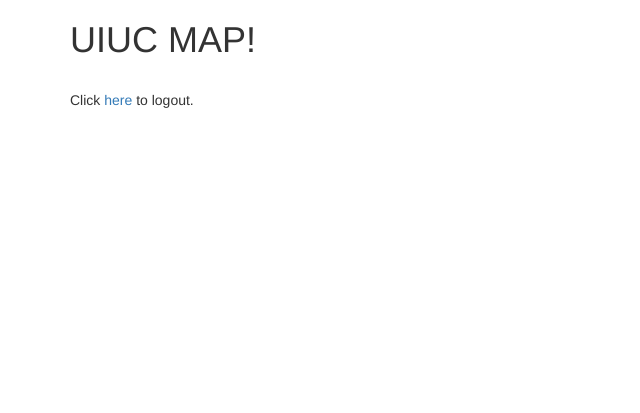
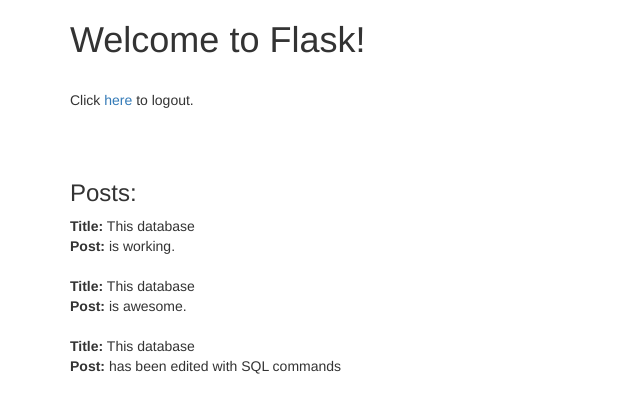
Before and after one commit to northcu2/uiuc_py_server, a Flask app: page / in a window 1280 px wide. Shown: the top 413 px of the page, without its empty margins (0-640 px from the left). Run offline with Flask 2, Linux system fonts and the light colour scheme; the visitor is signed in with stand-in values (Sample User, id 1); data comes from the database, SQL or seed files in the repository; both versions use the stored data as it was after the commit; some libraries are stand-ins or nearby versions.

Commit message:
Added Database

```diff
--- a/main.py
+++ b/main.py
@@ -1,14 +1,17 @@
 # import the Flask class from the flask module
-from flask import Flask, render_template, redirect, url_for, request, session, flash
+from flask import Flask, render_template, redirect, url_for, request, session, flash, g
 from functools import wraps
+import sqlite3
 
-# create the application object
+
 app = Flask(__name__)
 
-# config
-app.secret_key = 'my precious'
 
-# login required decorator
+
+app.secret_key = 'somthing'
+
+app.database = "sample.db"
+
 def login_required(f):
     @wraps(f)
     def wrap(*args, **kwargs):
@@ -19,18 +22,24 @@
             return redirect(url_for('login'))
     return wrap
 
-# use decorators to link the function to a url
+
 @app.route('/')
 @login_required
 def home():
-    return render_template('index.html')  # render a template
     # return "Hello, World!"  # return a string
+    g.db = connect_db()
+    cur = g.db.execute('select * from posts')
+    posts = [dict(title=row[0], description=row[1]) for row in cur.fetchall()]
+    g.db.close()
+    return render_template('index.html', posts=posts)
+
+
 
 @app.route('/welcome')
 def welcome():
-    return render_template('welcome.html')  # render a template
+    return render_template('welcome.html')
 
-# route for handling the login page logic
+
 @app.route('/login', methods=['GET', 'POST'])
 def login():
     error = None
@@ -50,7 +59,10 @@
     flash('You were logged out.')
     return redirect(url_for('welcome'))
 
+def connect_db():
+    return sqlite3.connect(app.database)
 
-# start the server with the 'run()' method
+
+
 if __name__ == '__main__':
     app.run(debug=True)
--- a/templates/index.html
+++ b/templates/index.html
@@ -1,9 +1,16 @@
 
- {% extends "base.html" %}
- {% block content %}
+{% extends "base.html" %}
+{% block content %}
 
- <h1>UIUC MAP!</h1>
-      <br>
-      <p>Click <a href="/logout">here</a> to logout.</p>
+<h1>Welcome to Flask!</h1>
+<br>
+<p>Click <a href="/logout">here</a> to logout.</p>
+<br><br>
+<h3>Posts:</h3>
+{% for post in posts %}
+  <strong>Title:</strong> {{ post.title }} <br>
+  <strong>Post:</strong> {{ post.description }} <br>
+<br>
+{% endfor %}
 
- {% endblock %}
+{% endblock %}
```
Also changed, not shown: sql.py (added, +7 -0 lines), sample.db (added).
